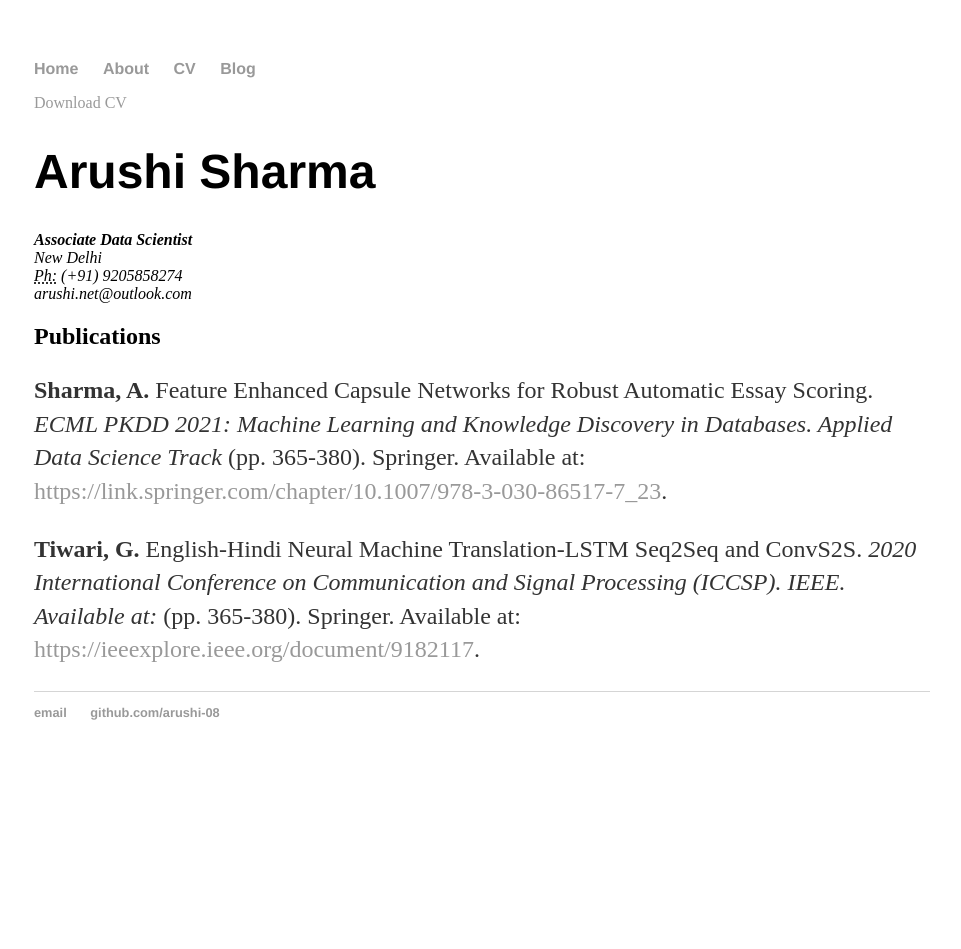
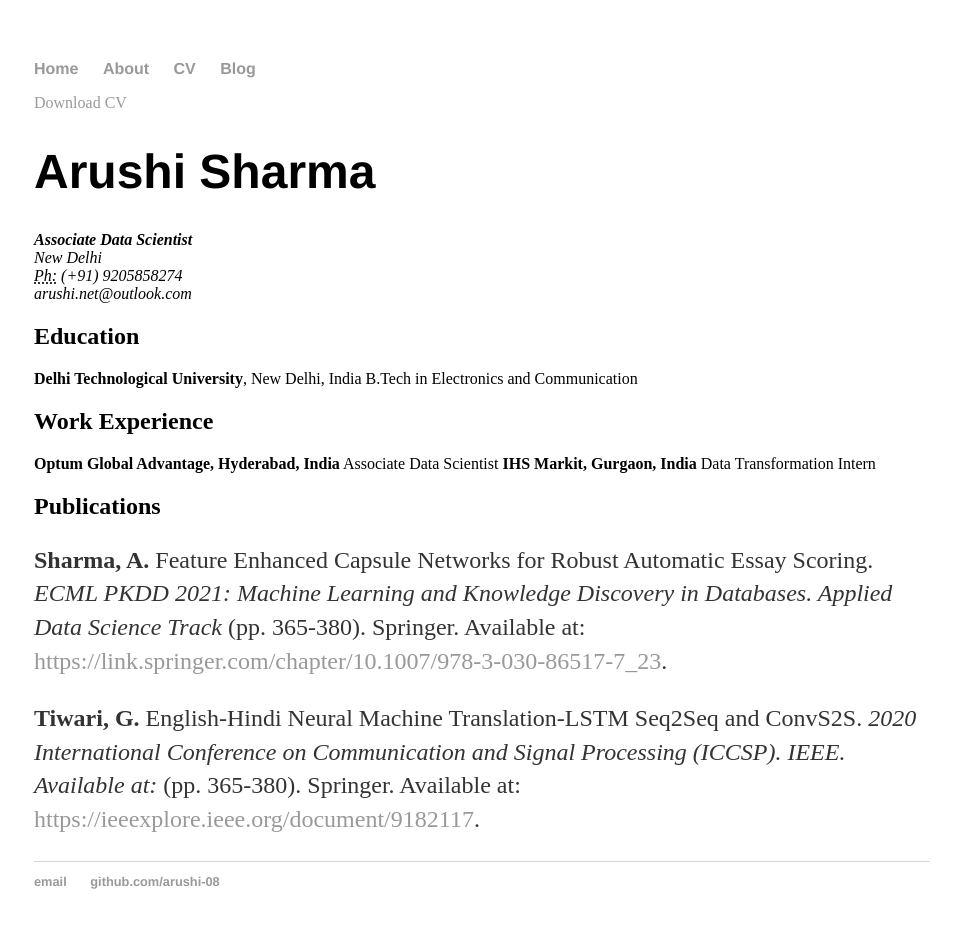
Before and after one commit to arushi-08/arushi-08.github.io, a Jekyll site: the page built from cv/index.html, in a window 1280 px wide. Shown: the whole page, without its empty margins (158-1119 px from the left). Built offline with Jekyll 4.4.1, drawn with Linux system fonts in a browser that asks for light colours; before the commit the page ends 900 px from its top, so only the background shows below that.

Commit message:
Update index.html

```diff
--- a/cv/index.html
+++ b/cv/index.html
@@ -13,6 +13,17 @@ title: Arushi Sharma
 					<span class="obfuscate">arushi.net@outlook.com</span>
 					</address>
 
+					<h2>Education</h2>
+					<b>Delhi Technological University</b>, New Delhi, India
+					B.Tech in Electronics and Communication
+
+					<h2>Work Experience</h2>
+					<b>Optum Global Advantage, Hyderabad, India</b>
+					Associate Data Scientist
+
+					<b>IHS Markit, Gurgaon, India</b>
+					Data Transformation Intern
+
 					<h2>Publications</h2>
 
 					<p><strong>Sharma, A.</strong> Feature Enhanced Capsule Networks for Robust Automatic Essay Scoring. <em>ECML PKDD 2021: Machine Learning and Knowledge Discovery in Databases. Applied Data Science Track</em> (pp. 365-380). Springer. Available at: <a href="https://link.springer.com/chapter/10.1007/978-3-030-86517-7_23">https://link.springer.com/chapter/10.1007/978-3-030-86517-7_23</a>.
```
